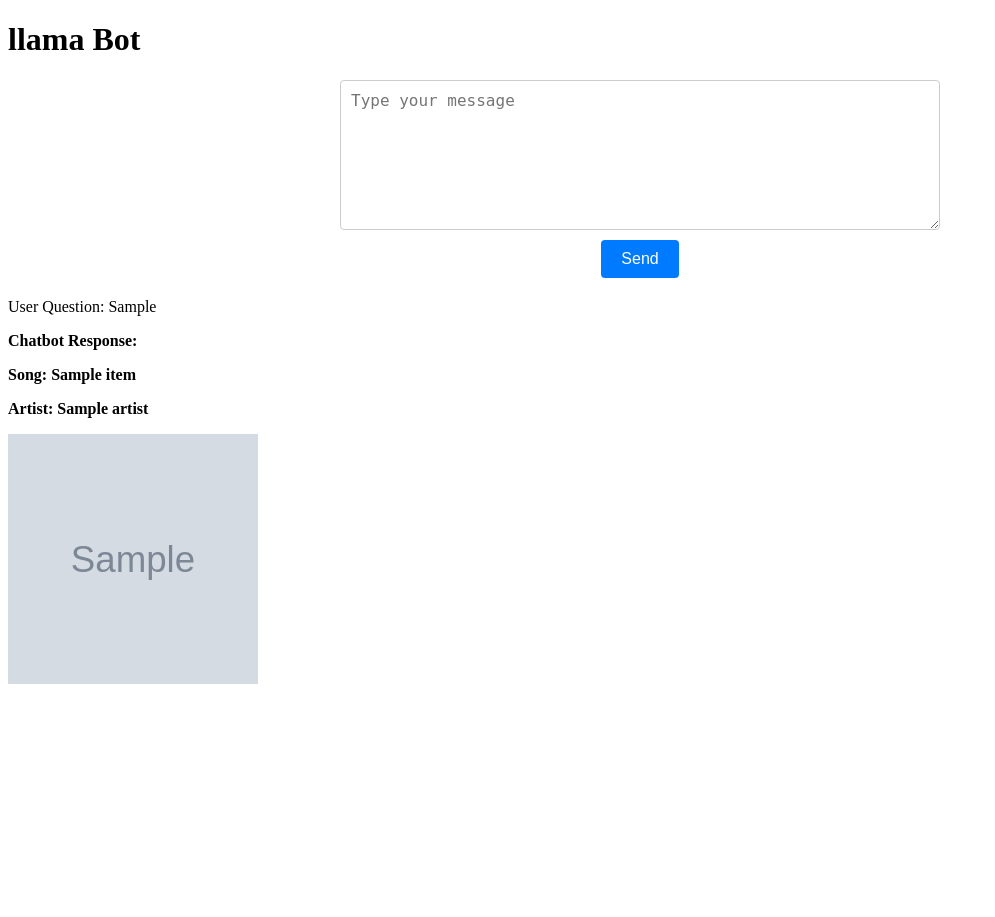
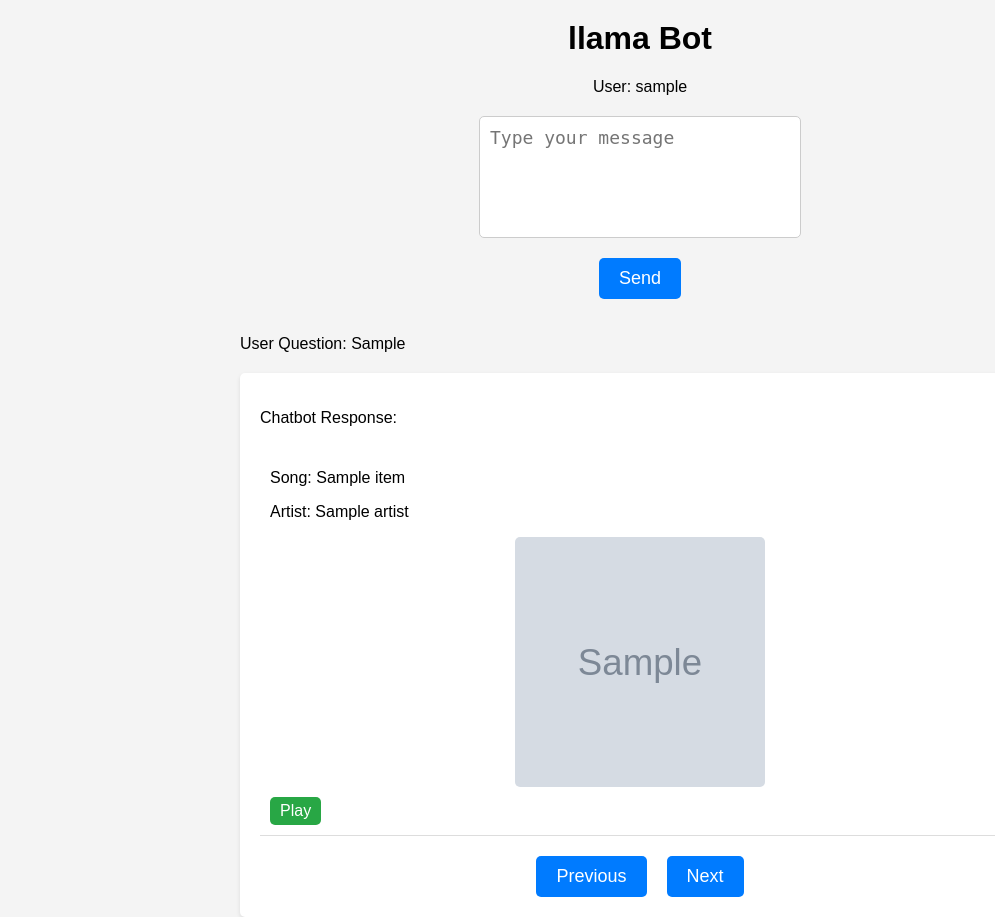
Before and after one commit to bencas21/PlaylistSavior, a Flask app: template app/templates/playlists.html in a window 1280 px wide. Shown: the whole page, without its empty margins (0-995 px from the left). Before the commit the page ends 684 px from the top, so only its background shows below. Run offline with Flask 3, Linux system fonts and the light colour scheme; the template is opened without the code that fills it: most values are stand-ins (such as "Sample title", 1, 10 or a date in 2020); grey boxes marked "Sample" are stand-in pictures.

Commit message:
display user name

```diff
--- /dev/null
+++ b/app/templates/header.html
@@ -0,0 +1,4 @@
+<!-- header.html -->
+<div id="header">
+    <div id="user-name">User: {{ user_name }}</div>
+</div>
--- a/app/templates/playlists.html
+++ b/app/templates/playlists.html
@@ -3,89 +3,135 @@
 <head>
     <meta charset="UTF-8">
     <meta name="viewport" content="width=device-width, initial-scale=1.0">
-    <title>llama Bot</title>
+    <title>PlaylistSavior</title>
     <style>
-        /* Style for the chat form */
-        #chat-form {
+        /* Basic styling */
+        body {
+            font-family: Arial, sans-serif;
+            margin: 0;
+            padding: 0;
             display: flex;
             flex-direction: column;
             align-items: center;
-            margin: 20px;
+            background-color: #f4f4f4;
         }
 
-        /* Style for the textarea */
-        #user-input {
-            width: 100%;
-            max-width: 600px; /* Adjust this width as needed */
-            height: 150px; /* Make the textarea taller */
-            padding: 10px;
-            font-size: 16px; /* Adjust font size as needed */
-            border: 1px solid #ccc;
-            border-radius: 4px;
-            box-sizing: border-box;
-            margin-bottom: 10px; /* Space between textarea and button */
-            overflow-y: auto; /* Scrollbar if needed */
-            resize: vertical; /* Allow vertical resizing */
+        h1 {
+            margin-top: 20px;
         }
 
-        /* Style for the submit button */
+        #chat-form {
+            margin-top: 20px;
+            display: flex;
+            flex-direction: column;
+            align-items: center;
+        }
+
+        #user-input {
+            width: 300px;
+            height: 100px;
+            font-size: 18px;
+            padding: 10px;
+            border-radius: 5px;
+            border: 1px solid #ccc;
+            margin-bottom: 10px;
+            resize: none; /* Disable resizing */
+        }
+
         button {
+            font-size: 18px;
             padding: 10px 20px;
-            font-size: 16px;
-            background-color: #007bff; /* Adjust button color as needed */
+            border-radius: 5px;
+            border: none;
+            background-color: #007bff;
             color: white;
-            border: none;
-            border-radius: 4px;
             cursor: pointer;
+            margin-top: 10px;
         }
 
         button:hover {
-            background-color: #0056b3; /* Adjust button hover color */
+            background-color: #0056b3;
         }
 
-        /* Style for the response container */
         .response-container {
             margin-top: 20px;
+            width: 90%;
+            max-width: 800px;
         }
 
-        .input-text-container, .output-container {
-            margin-bottom: 10px;
+        .input-text-container {
+            margin-bottom: 20px;
         }
 
-        .output-container p {
-            font-weight: bold;
+        .output-container {
+            background-color: #fff;
+            border-radius: 5px;
+            padding: 20px;
+            box-shadow: 0 2px 4px rgba(0, 0, 0, 0.1);
         }
 
-        /* Style for the list of chatbot responses */
         .chatbot-response-list {
-            list-style-type: none; /* Remove default list styling */
-            padding: 0; /* Remove default padding */
-            margin: 0; /* Remove default margin */
+            list-style-type: none;
+            padding: 0;
+            margin: 0;
         }
 
         .chatbot-response-list li {
-            margin-bottom: 10px; /* Space between each list item */
-            position: relative; /* Position relative for image overlay */
+            margin-bottom: 20px;
+            position: relative;
+            padding: 10px;
+            border-bottom: 1px solid #ddd;
         }
 
         .chatbot-response-list img {
-            cursor: pointer; /* Change cursor to pointer for clickable images */
+            display: block;
+            margin: 0 auto;
+            border-radius: 5px;
         }
 
-        /* Hide the audio element */
-        audio {
-            display: none;
+        .nav-buttons {
+            margin-top: 20px;
+            display: flex;
+            justify-content: center;
+        }
+
+        .nav-buttons button {
+            font-size: 18px;
+            padding: 10px 20px;
+            border-radius: 5px;
+            border: none;
+            background-color: #007bff;
+            color: white;
+            cursor: pointer;
+            margin: 0 10px;
+        }
+
+        .nav-buttons button:hover {
+            background-color: #0056b3;
+        }
+
+        .play-pause-btn {
+            font-size: 16px;
+            padding: 5px 10px;
+            border-radius: 5px;
+            border: none;
+            background-color: #28a745;
+            color: white;
+            cursor: pointer;
+            margin-right: 10px;
+        }
+
+        .play-pause-btn.pause {
+            background-color: #dc3545;
         }
     </style>
 </head>
 <body>
     <h1>llama Bot</h1>
-
+    {% include 'header.html' %}
     <form id="chat-form" method="POST" action="/get_recommendations">
         <textarea id="user-input" name="user-input" required placeholder="Type your message"></textarea>
-        <button type="submit">
-            Send
-        </button>
+        <button type="submit">Send</button>
     </form>
 
     <div class="response-container">
@@ -104,10 +150,15 @@
                                 <p>Song: {{ item['name'] }}</p>
                                 <p>Artist: {{ item['artists'][0]['name'] }}</p>
                                 <img src="{{ item['album']['images'][0]['url'] }}" width="250" height="250" alt="Album cover" data-preview-url="{{ item['preview_url'] }}">
-                                <audio id="audio-{{ loop.index }}" src="{{ item['preview_url'] }}" preload="auto"></audio>
+                                <audio id="audio-{{ loop.index }}" src="{{ item['preview_url'] }}"></audio>
+                                <button class="play-pause-btn" data-index="{{ loop.index }}" data-playing="false">Play</button>
                             </li>
                         {% endfor %}
                     </ul>
+                    <div class="nav-buttons">
+                        <button id="prev-btn">Previous</button>
+                        <button id="next-btn">Next</button>
+                    </div>
                 {% else %}
                     <p>No tracks were found.</p>
                 {% endif %}
@@ -117,33 +168,78 @@
 
     <script>
         document.addEventListener('DOMContentLoaded', function() {
-            const images = document.querySelectorAll('.chatbot-response-list img');
+            const list = document.querySelector('.chatbot-response-list');
+            const items = list.querySelectorAll('li');
+            let currentIndex = 0;
 
-            images.forEach(img => {
-                img.addEventListener('click', function() {
-                    const previewUrl = this.getAttribute('data-preview-url');
-                    const audio = document.querySelector(`audio[src="${previewUrl}"]`);
+            function showItem(index) {
+                items.forEach((item, i) => {
+                    item.style.display = (i === index) ? 'block' : 'none';
+                });
+            }
+
+            function playAudio(index) {
+                const audio = items[index].querySelector('audio');
+                const playPauseBtn = items[index].querySelector('.play-pause-btn');
 
                 if (audio) {
-                        // Stop any previously playing audio
                     const currentlyPlaying = document.querySelector('audio.playing');
                     if (currentlyPlaying && currentlyPlaying !== audio) {
                         currentlyPlaying.pause();
                         currentlyPlaying.currentTime = 0;
                         currentlyPlaying.classList.remove('playing');
+                        const otherBtn = currentlyPlaying.parentElement.querySelector('.play-pause-btn');
+                        if (otherBtn) {
+                            otherBtn.textContent = 'Play';
+                            otherBtn.classList.remove('pause');
+                        }
                     }
 
                     if (audio.paused) {
                         audio.play();
                         audio.classList.add('playing');
+                        playPauseBtn.textContent = 'Pause';
+                        playPauseBtn.classList.add('pause');
                     } else {
                         audio.pause();
                         audio.currentTime = 0;
                         audio.classList.remove('playing');
+                        playPauseBtn.textContent = 'Play';
+                        playPauseBtn.classList.remove('pause');
                     }
                 }
+            }
+
+            function handleNavigation(next = true) {
+                currentIndex = (next) ? (currentIndex + 1) % items.length : (currentIndex - 1 + items.length) % items.length;
+                showItem(currentIndex);
+                playAudio(currentIndex);
+            }
+
+            document.getElementById('next-btn').addEventListener('click', () => handleNavigation(true));
+            document.getElementById('prev-btn').addEventListener('click', () => handleNavigation(false));
+
+            document.addEventListener('keydown', function(event) {
+                if (event.key === 'ArrowRight') {
+                    handleNavigation(true);
+                } else if (event.key === 'ArrowLeft') {
+                    handleNavigation(false);
+                }
+            });
+
+            document.querySelectorAll('.play-pause-btn').forEach(button => {
+                button.addEventListener('click', function() {
+                    const index = button.getAttribute('data-index');
+                    const isPlaying = button.getAttribute('data-playing') === 'true';
+                    playAudio(index - 1);
+                    button.setAttribute('data-playing', !isPlaying);
                 });
             });
+
+            // Initialize
+            if (items.length > 0) {
+                showItem(currentIndex);
+            }
         });
     </script>
 </body>
```
Also changed, not shown: app/routes.py (+3 -4 lines). Lines whose indentation alone changed are shown as unchanged.
